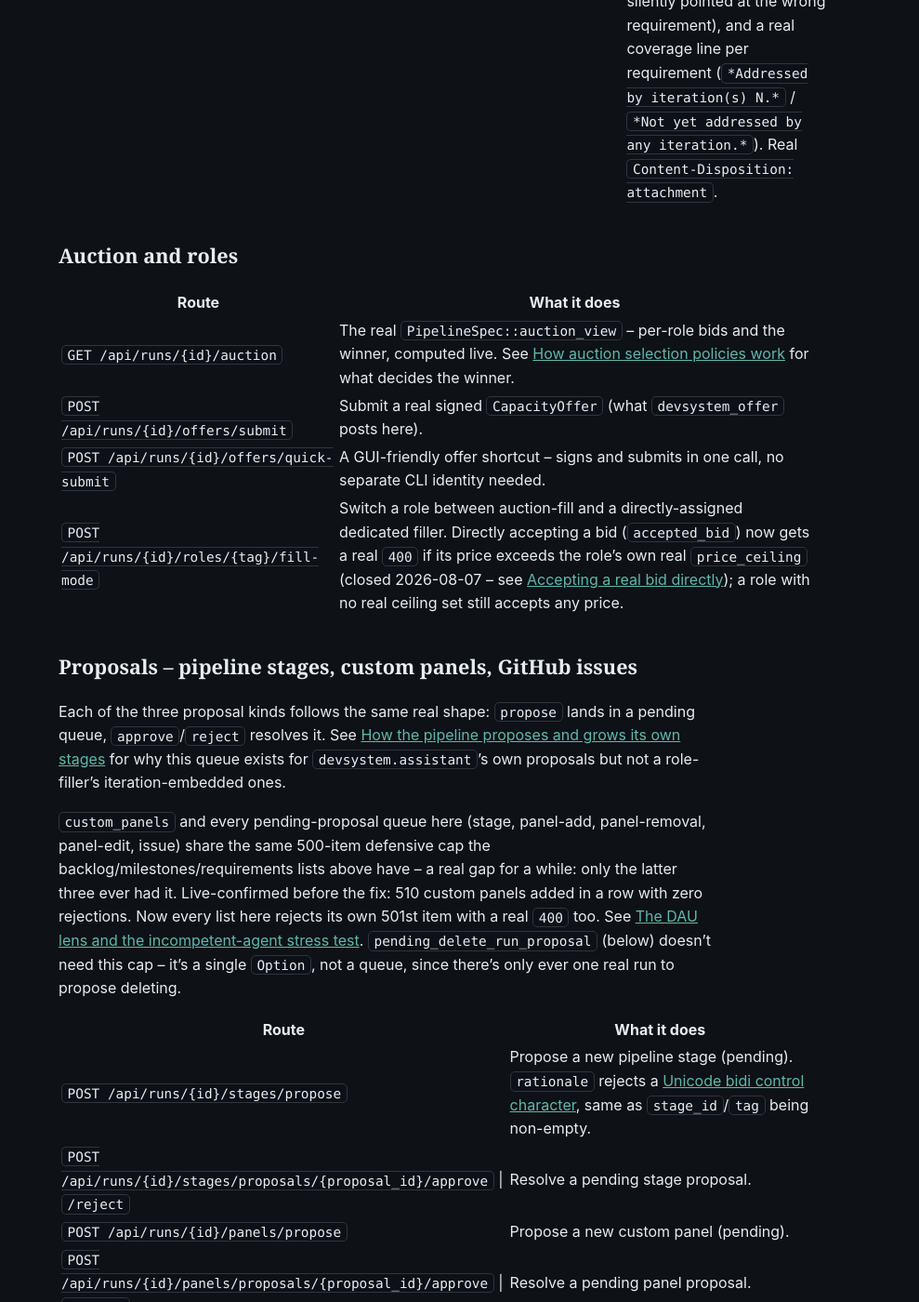
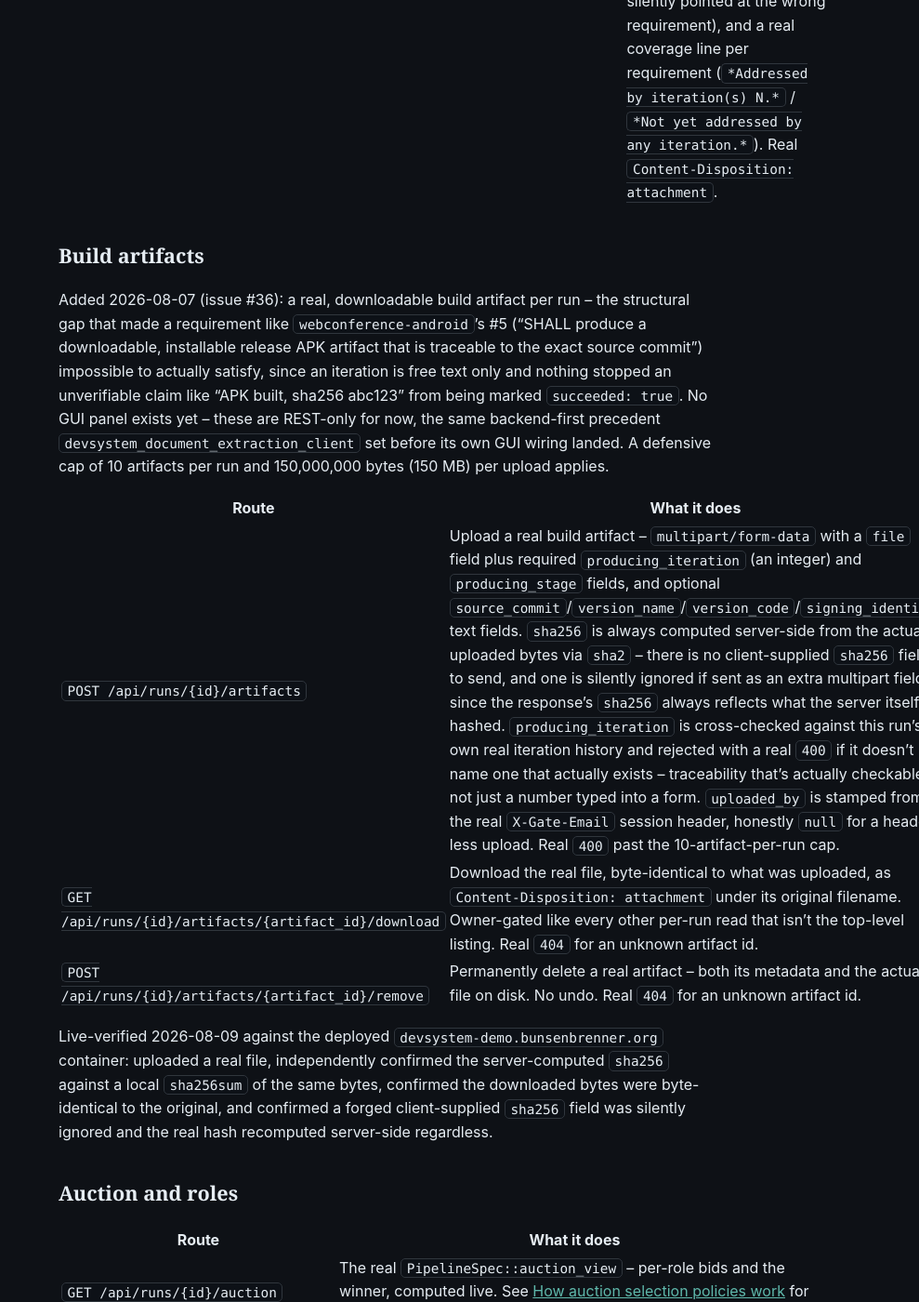
Before and after one commit to scimbe/CADS-devsystem-docs, a Jekyll site: the page built from _reference/rest-api.md, in a window 1280 px wide and 1400 px high, scrolled down 6430 px. Shown: the whole window at 93% size, without its empty margins (291-1280 px from the left). Built offline with Jekyll 4.4.1, drawn with Linux system fonts in a browser that asks for light colours.

Commit message:
reference: document the real build-artifacts REST API (issue #36)
Zero docs existed for CADS-devsystem@c326f20's real per-run build
artifact upload/download/remove -- the structural gap that made
requirement #5 traceability unsatisfiable. Documents the actual
request/response shape (server-computed sha256, producing_iteration
cross-checked against real history, size/count caps), and notes no
GUI panel exists yet (REST-only, matching the document_extraction
backend-first precedent). Live-verified 2026-08-09 against the
deployed devsystem-demo.bunsenbrenner.org container before writing
this: real upload, independently-confirmed sha256, byte-identical
download, forged client sha256 silently ignored. Hermetic Jekyll
build clean.

Co-Authored-By: Claude Sonnet 5 <noreply@anthropic.com>
Claude-Session: https://claude.ai/code/session_018FkngvdKnmVcAT84EZe7Ur

```diff
--- a/_reference/rest-api.md
+++ b/_reference/rest-api.md
@@ -63,6 +63,27 @@ for how this was found and where else it applies.
 | `POST /api/runs/{id}/requirements/{index}/auto-judge/toggle` | Opt a requirement into/out of assistant automode -- see [Requirements, verification, and automode]({{ '/explanation/requirements-and-automode/' | relative_url }}). |
 | `POST /api/runs/{id}/requirements/{index}/criteria/{criterion_index}/toggle` | Toggle one acceptance criterion. As of 2026-08-07 a confirmed criterion is a real object, `{"confirmed_by": ..., "confirmed_at": ...}`, not a bare `true` -- `confirmed_by` is the real `X-Gate-Email` session header (honestly `null` if the request carried none), `confirmed_at` a real Unix timestamp. Un-confirming clears the whole record back to `null`, not just a boolean flip. A pre-migration run's legacy `true` becomes `{"confirmed_by": null, "confirmed_at": null}` on first load -- confirmed, but who/when predates this field and is honestly unknown, never fabricated. See [See a requirement's real decision basis]({{ '/how-to/see-a-requirements-decision-basis/' | relative_url }}#who-confirmed-a-criterion-and-when). |
 | `GET /api/runs/{id}/requirements/export` | A real, downloadable Markdown document of every requirement -- statement, a real checklist per acceptance criterion, and provenance (human vs. LLM-proposed, per `proposed_by`). Each heading uses the run's own real 0-based ordinal (`## #{i}`, matching the GUI and `requirement_indices` exactly, fixed 2026-08-07 -- see [Requirements, verification, and automode]({{ '/explanation/requirements-and-automode/' | relative_url }})'s export section for why the old 1-based numbering silently pointed at the wrong requirement), and a real coverage line per requirement (`*Addressed by iteration(s) N.*` / `*Not yet addressed by any iteration.*`). Real `Content-Disposition: attachment`. |
+
+## Build artifacts
+
+Added 2026-08-07 (issue #36): a real, downloadable build artifact per run -- the structural gap that
+made a requirement like `webconference-android`'s #5 ("SHALL produce a downloadable, installable
+release APK artifact that is traceable to the exact source commit") impossible to actually satisfy,
+since an iteration is free text only and nothing stopped an unverifiable claim like "APK built, sha256
+abc123" from being marked `succeeded: true`. No GUI panel exists yet -- these are REST-only for now,
+the same backend-first precedent `devsystem_document_extraction_client` set before its own GUI wiring
+landed. A defensive cap of 10 artifacts per run and 150,000,000 bytes (150 MB) per upload applies.
+
+| Route | What it does |
+|---|---|
+| `POST /api/runs/{id}/artifacts` | Upload a real build artifact -- `multipart/form-data` with a `file` field plus required `producing_iteration` (an integer) and `producing_stage` fields, and optional `source_commit`/`version_name`/`version_code`/`signing_identity` text fields. `sha256` is always computed server-side from the actual uploaded bytes via `sha2` -- there is no client-supplied `sha256` field to send, and one is silently ignored if sent as an extra multipart field, since the response's `sha256` always reflects what the server itself hashed. `producing_iteration` is cross-checked against this run's own real iteration history and rejected with a real `400` if it doesn't name one that actually exists -- traceability that's actually checkable, not just a number typed into a form. `uploaded_by` is stamped from the real `X-Gate-Email` session header, honestly `null` for a header-less upload. Real `400` past the 10-artifact-per-run cap. |
+| `GET /api/runs/{id}/artifacts/{artifact_id}/download` | Download the real file, byte-identical to what was uploaded, as `Content-Disposition: attachment` under its original filename. Owner-gated like every other per-run read that isn't the top-level listing. Real `404` for an unknown artifact id. |
+| `POST /api/runs/{id}/artifacts/{artifact_id}/remove` | Permanently delete a real artifact -- both its metadata and the actual file on disk. No undo. Real `404` for an unknown artifact id. |
+
+Live-verified 2026-08-09 against the deployed `devsystem-demo.bunsenbrenner.org` container: uploaded a
+real file, independently confirmed the server-computed `sha256` against a local `sha256sum` of the same
+bytes, confirmed the downloaded bytes were byte-identical to the original, and confirmed a forged
+client-supplied `sha256` field was silently ignored and the real hash recomputed server-side regardless.
 
 ## Auction and roles
 
```
